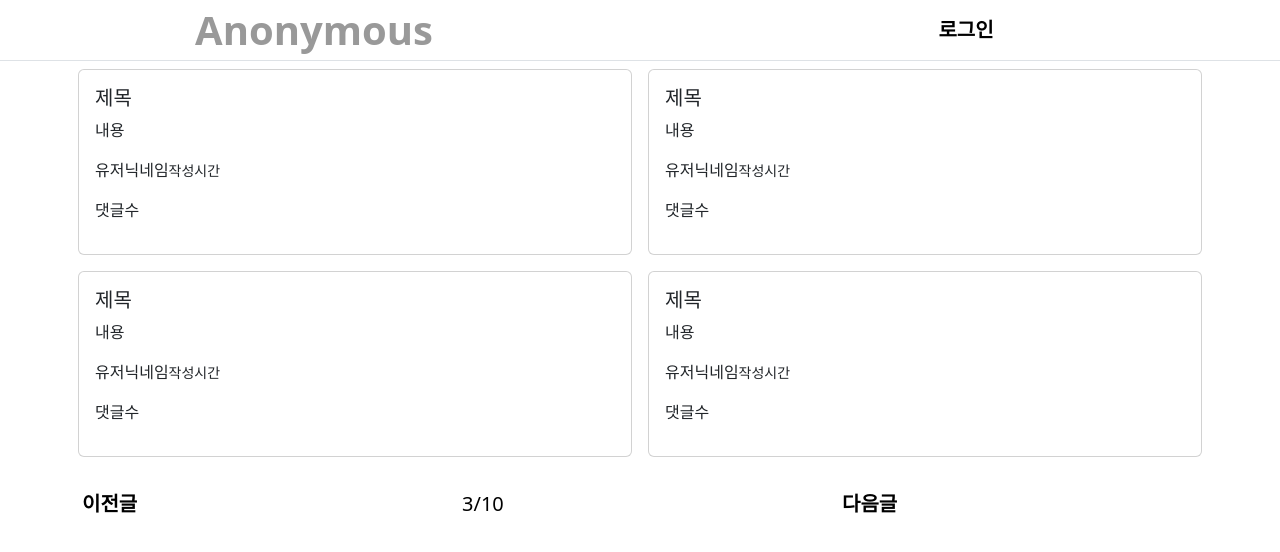
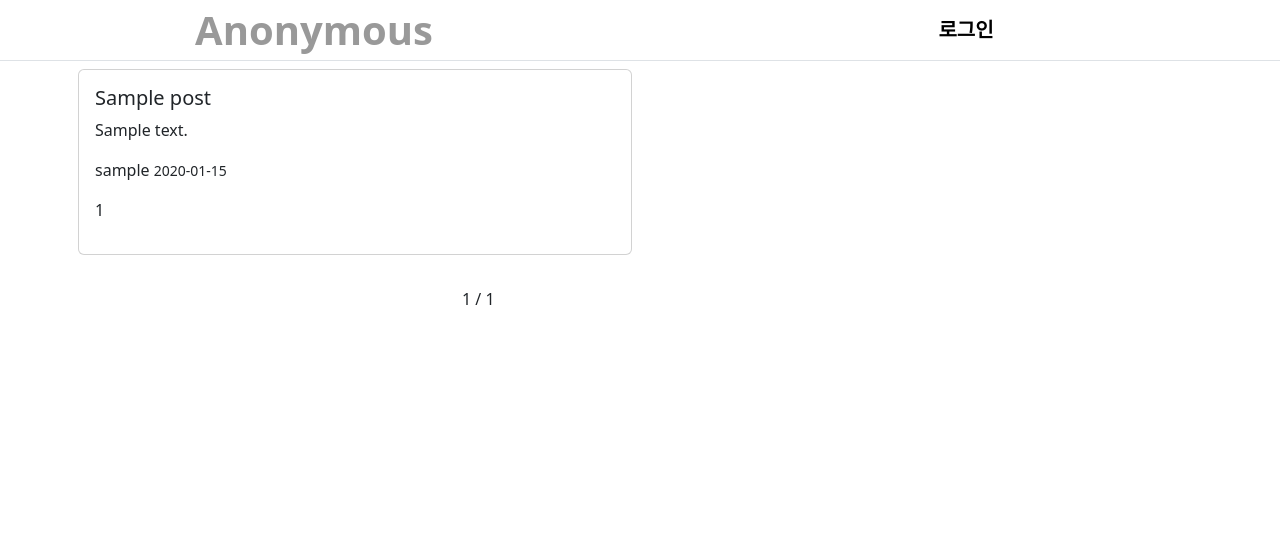
Before and after one commit to mengo0ong/KimHwayeong, a Django app: template Anonymous/templates/page/index.html in a window 1280 px wide. Shown: the top 552 px of the page. Run offline with Django 3.2, Linux system fonts and the light colour scheme; the template is opened without the code that fills it: most values are stand-ins (such as "Sample title", 1, 10 or a date in 2020).

Commit message:
"19일차 게시글 리스트, 페이징 처리"

```diff
--- a/Anonymous/board/models.py
+++ b/Anonymous/board/models.py
@@ -20,6 +20,9 @@ class Post(models.Model):
         # 만약 테이블 이름을 지정하지 않으면 app_model (ex: board_post)
         db_table="post"
 
+
+# FK -> Parents.children_set
+# post.comment_set
 class Comment(models.Model):
     post = models.ForeignKey(Post, on_delete=models.CASCADE)
     content = models.TextField()
--- a/Anonymous/templates/page/index.html
+++ b/Anonymous/templates/page/index.html
@@ -2,51 +2,38 @@
 
 {% block content %}
     <div class="row">
+        {% for post in post_set %}
         <div class="col-6 p-2">
             <div class="card">
                 <div class="card-body">
-                    <h5>제목</h5>
-                    <p>내용</p>
-                    <p>유저닉네임<small>작성시간</small></p>
-                    <p>댓글수</p>
+                    <h5>{{ post.title }}</h5>
+                    <p>{{ post.content }}</p>
+                    <p>{{ post.user.nickname }}
+                        <!-- 필터 적용 -->
+                        <small>{{ post.reg_date|date:"Y-m-d" }}</small>
+                    </p>
+                    <p>{{ post.comment_set.all.count }}</p>
                 </div>
             </div>
         </div>
-        <div class="col-6 p-2">
-            <div class="card">
-                <div class="card-body">
-                    <h5>제목</h5>
-                    <p>내용</p>
-                    <p>유저닉네임<small>작성시간</small></p>
-                    <p>댓글수</p>
-                </div>
-            </div>
-        </div>
-        <div class="col-6 p-2">
-            <div class="card">
-                <div class="card-body">
-                    <h5>제목</h5>
-                    <p>내용</p>
-                    <p>유저닉네임<small>작성시간</small></p>
-                    <p>댓글수</p>
-                </div>
-            </div>
-        </div>
-        <div class="col-6 p-2">
-            <div class="card">
-                <div class="card-body">
-                    <h5>제목</h5>
-                    <p>내용</p>
-                    <p>유저닉네임<small>작성시간</small></p>
-                    <p>댓글수</p>
-                </div>
-            </div>
-        </div>
+        {% endfor %}
     </div>
 
     <div class="row mt-4">
-        <div class="col-4"><a class="text-decoration-none fs-5 text-start" style="font-weight: bold; color: black;">이전글</a></div>
-        <div class="col-4"><a class="text-decoration-none fs-5 text-center" style="color: black;">3/10</a></div>
-        <div class="col-4"><a class="text-decoration-none fs-5 text-end" style="font-weight: bold; color: black;">다음글</a></div>
+        <div class="col-4">
+            {% if post_set.has_previous %}
+            <a class="text-decoration-none fs-5 text-start" style="font-weight: bold; color: black;"
+            href="{% url 'board' %}?page={{ post_set.previous_page_number }}">이전글</a>
+            {% endif %}
+        </div>
+        <div class="col-4">
+            {{ post_set.number }} / {{ post_set.paginator.num_pages}}
+        </div>
+        <div class="col-4">
+            {% if post_set.has_next %}
+            <a class="text-decoration-none fs-5 text-end" style="font-weight: bold; color: black;"
+            href="{% url 'board' %}?page={{ post_set.next_page_number }}">다음글</a>
+            {% endif %}
+        </div>
     </div>
 {% endblock %}
```
Also changed, not shown: Anonymous/board/views.py (+14 -2 lines).
